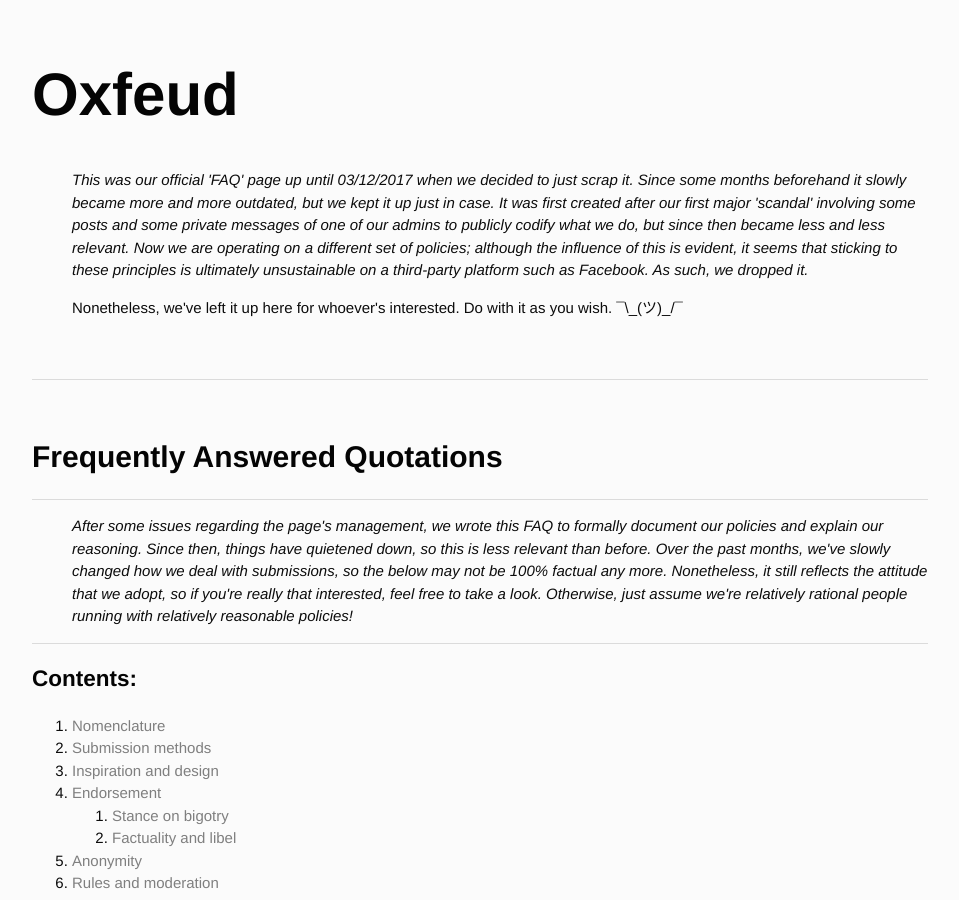
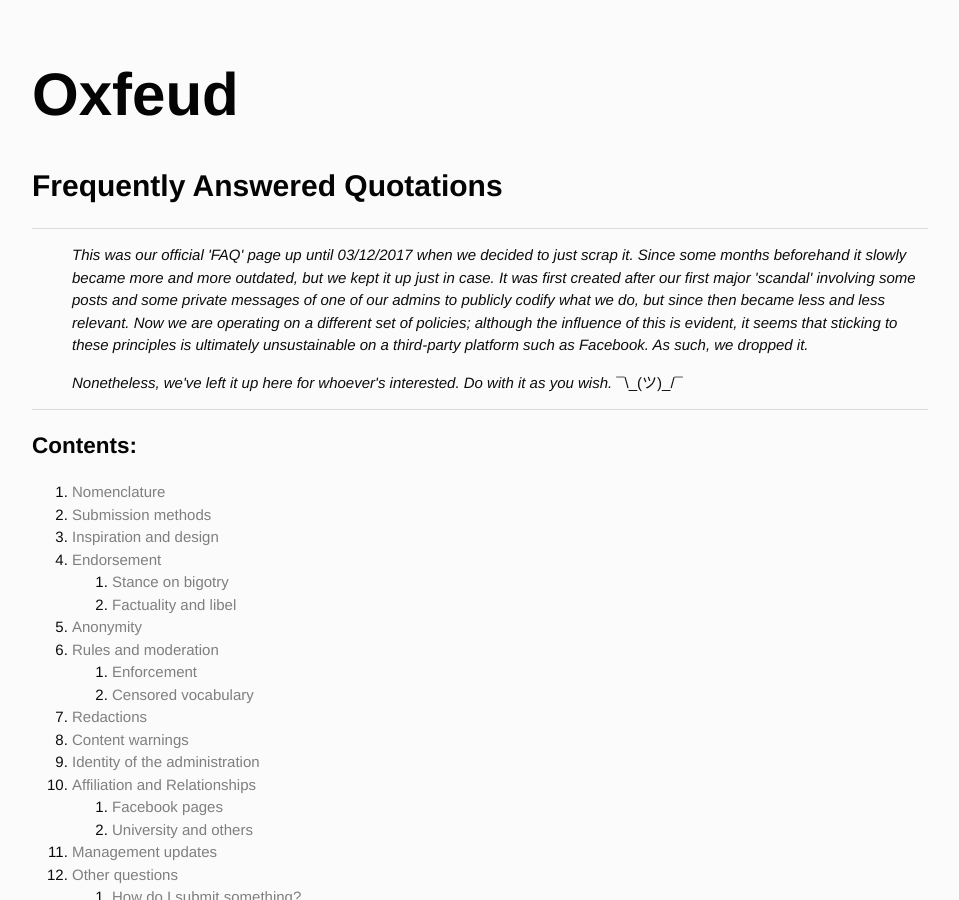
Before and after one commit to Oxfeud/oxfeud.github.io, a Jekyll site: the page built from archive.html, in a window 1280 px wide and 900 px high. Shown: the whole window, without its empty margins (160-1119 px from the left). Built offline with Jekyll 4.4.1, drawn with Linux system fonts in a browser that asks for light colours.

Commit message:
Update archive.html

```diff
--- a/archive.html
+++ b/archive.html
@@ -5,12 +5,10 @@ title: Oxfeud - FAQ
 <div>
 	<h1>Oxfeud</h1>
 		<div style="font-size: 0em; margin-top: 2em; margin-bottom: 2em;"></div>
-	<p><i>This was our official 'FAQ' page up until 03/12/2017 when we decided to just scrap it. Since some months beforehand it slowly became more and more outdated, but we kept it up just in case. It was first created after our first major 'scandal' involving some posts and some private messages of one of our admins to publicly codify what we do, but since then became less and less relevant. Now we are operating on a different set of policies; although the influence of this is evident, it seems that sticking to these principles is ultimately unsustainable on a third-party platform such as Facebook. As such, we dropped it.</i></p>
-	<p>Nonetheless, we've left it up here for whoever's interested. Do with it as you wish. </i>¯\_(ツ)_/¯</p>
-		<div style="border-top: 1px solid #dbdbdb; font-size: 1em; margin-top: 4em; margin-bottom: 4em;"></div>
 	<h2>Frequently Answered Quotations</h2>
 	<div style="border-top: 1px solid #dbdbdb; font-size: 0em; margin-top: 2em; margin-bottom: 2em;"></div>
-	<p><i>After some issues regarding the page's management, we wrote this FAQ to formally document our policies and explain our reasoning. Since then, things have quietened down, so this is less relevant than before. Over the past months, we've slowly changed how we deal with submissions, so the below may not be 100% factual any more. Nonetheless, it still reflects the attitude that we adopt, so if you're really that interested, feel free to take a look. Otherwise, just assume we're relatively rational people running with relatively reasonable policies!</i></p>
+	<p><i>This was our official 'FAQ' page up until 03/12/2017 when we decided to just scrap it. Since some months beforehand it slowly became more and more outdated, but we kept it up just in case. It was first created after our first major 'scandal' involving some posts and some private messages of one of our admins to publicly codify what we do, but since then became less and less relevant. Now we are operating on a different set of policies; although the influence of this is evident, it seems that sticking to these principles is ultimately unsustainable on a third-party platform such as Facebook. As such, we dropped it.</i></p>
+        <p><i>Nonetheless, we've left it up here for whoever's interested. Do with it as you wish. </i>¯\_(ツ)_/¯</p>
 	<div style="border-top: 1px solid #dbdbdb; font-size: 0em; margin-top: 2em; margin-bottom: 2em;"></div>
 	<h3>Contents:</h3>
 	<ol class="noindent">
```
